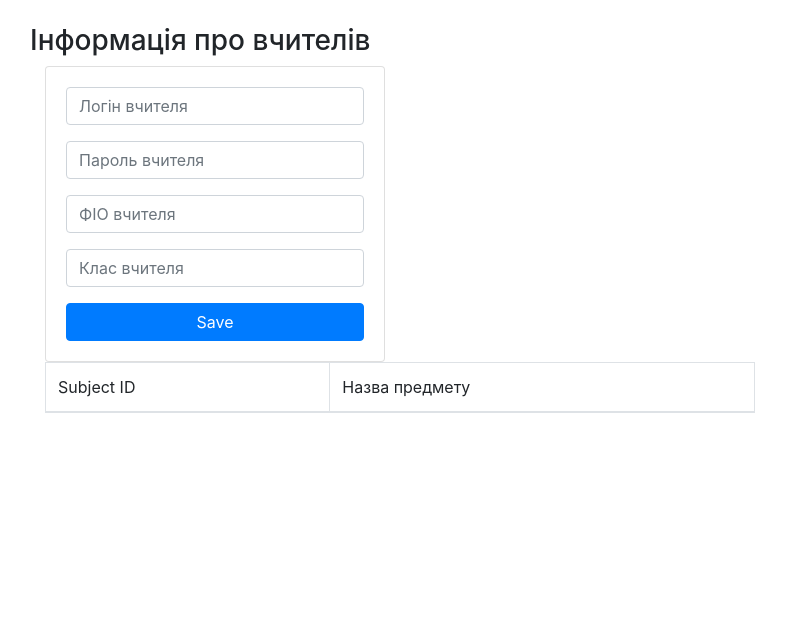
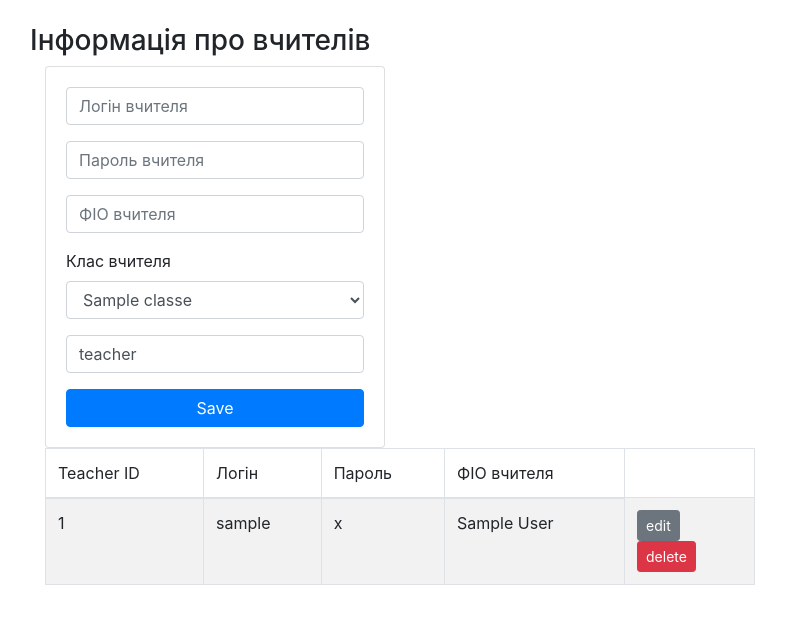
Before and after one commit to chessmaster987/School-diary, a Flask app: page /info_teacher in a window 1280 px wide. Shown: the part 56-680 px from the top of the page, without its empty margins (55-841 px from the left). Run offline with Flask 3, Linux system fonts and the light colour scheme; a database or web service that is not in the repository returns one stand-in record (values such as "Sample title"); some libraries are stand-ins or nearby versions.

Commit message:
деякі зміни по вибору класу у вчителя, якого я почав робити

```diff
--- a/app.py
+++ b/app.py
@@ -79,15 +79,15 @@ def info_student():
 @app.route('/info_teacher', methods=['GET', 'POST'])
 def info_teacher():
     cur = conn.cursor()
-    cur.execute("""SELECT teacher.employee_number, teacher.login, teacher.full_name, subject.subject_name, COALESCE(classes.class_name, 'Нет класса') AS class_name
+    cur.execute("""SELECT teacher.employee_number, teacher.login, login.password, teacher.full_name
                 FROM teacher
-                LEFT JOIN classes ON classes.class_number = teacher.class_number
-                INNER JOIN timetable on timetable.employee_number = teacher.employee_number
-                INNER JOIN subject on subject.subject_number = timetable.subject_number
+                INNER JOIN login on login.username = teacher.login
                 ORDER BY login ASC
                 """)
     teacher_data = cur.fetchall()
-    return render_template('admin/info_teacher.html', teacher_data=teacher_data)
+    cur.execute("SELECT class_number, class_name FROM classes")
+    data = cur.fetchall()
+    return render_template('admin/info_teacher.html', teacher_data=teacher_data, classes=data)
 
 
 @app.route('/info_classes', methods=['GET', 'POST'])
@@ -176,7 +176,27 @@ def add_student():
         flash('Student Added successfully')
         return redirect(url_for('info_student'))
 
-@app.route('/edit/<id>', methods=['POST', 'GET'])
+
+@app.route('/add_teacher', methods=['POST'])
+def add_teacher():
+    cur = conn.cursor(cursor_factory=psycopg2.extras.DictCursor)
+    if request.method == 'POST':
+        login = request.form['teacher_login']
+        password = request.form['teacher_password']
+        full_name = request.form['teacher_name']
+        class_number = request.form['teacher_class']
+        role = request.form['teacher_role']
+        print(role)
+        cur.execute(
+            "INSERT INTO teacher (login, full_name, class_number) VALUES (%s,%s,%s)", (login, full_name, class_number))
+        conn.commit()
+        cur.execute(
+            "INSERT INTO login (username, password, role) VALUES (%s,%s,%s)", (login, password, role))
+        conn.commit()
+        flash('Teacher Added successfully')
+        return redirect(url_for('info_teacher'))
+
+@app.route('/edit_student/<id>', methods=['POST', 'GET'])
 def get_employee(id):
     cur = conn.cursor(cursor_factory=psycopg2.extras.DictCursor)
     cur.execute("""SELECT student.login, login.password, student.full_name, student.class_number
@@ -186,10 +206,10 @@ def get_employee(id):
     data = cur.fetchall()
     cur.close()
     print(data[0])
-    return render_template('edit.html', student=data[0])
+    return render_template('edit_student.html', student=data[0])
 
 
-@app.route('/update/<id>', methods=['POST', 'GET'])
+@app.route('/update_student/<id>', methods=['POST', 'GET'])
 def update_student(id):
     cur = conn.cursor(cursor_factory=psycopg2.extras.DictCursor)
     if request.method == 'POST':
@@ -212,7 +232,7 @@ def update_student(id):
         return redirect(url_for('info_student'))
 
 
-@app.route('/delete/<id>', methods=['POST', 'GET'])
+@app.route('/delete_student/<id>', methods=['POST', 'GET'])
 def delete_student(id):
     cur = conn.cursor(cursor_factory=psycopg2.extras.DictCursor)
 
--- a/templates/admin/info_student.html
+++ b/templates/admin/info_student.html
@@ -46,8 +46,8 @@
                <td>{{ student[2] }}</td>
                <td>{{ student[3] }}</td>
                <td width="130">
-                  <a href="/edit/{{student[0]}}" class="btn btn-secondary btn-sm">edit</a>
-                  <a href="/delete/{{student[0]}}" class="btn btn-danger btn-delete btn-sm">delete</a>
+                  <a href="/edit_student/{{student[0]}}" class="btn btn-secondary btn-sm">edit</a>
+                  <a href="/delete_student/{{student[0]}}" class="btn btn-danger btn-delete btn-sm">delete</a>
                </td>
             </tr>
             {% endfor %}
--- a/templates/admin/info_teacher.html
+++ b/templates/admin/info_teacher.html
@@ -39,13 +39,13 @@
 
 {% extends "layout.html" %}
 {% block body %}
-<div class="student">
+<div class="teacher">
    <h3>Інформація про вчителів</h3>
 </div>
-<div class="student">
+<div class="teacher">
    <div class="col-md-4">
       <div class="card card-body">
-         <form action="#" method="POST">
+         <form action="{{url_for('add_teacher')}}" method="POST">
             <div class="form-group">
                <input type="text" class="form-control" name="teacher_login" placeholder="Логін вчителя">
             </div>
@@ -56,7 +56,15 @@
                <input type="text" class="form-control" name="teacher_name" placeholder="ФІО вчителя">
             </div>
             <div class="form-group">
-               <input type="text" class="form-control" name="teacher_class" placeholder="Клас вчителя">
+               <label for="teacher_class">Клас вчителя</label>
+               <select class="form-control" name="teacher_class" id="teacher_class">
+                  {% for class_name in classes %}
+                     <option value="{{ class_name[0] }}">{{ class_name[1]}}</option>
+                  {% endfor %}
+               </select>
+            </div>
+            <div class="form-group">
+               <input type="text" class="form-control" name="teacher_role" placeholder="Role" value="teacher">
             </div>
             <button class="btn btn-primary btn-block">
                Save
@@ -68,18 +76,22 @@
       <table id="example" class="table table-striped table-bordered" style="width:100%">
          <thead>
             <tr>
-               <td>Subject ID</td>
-               <td>Назва предмету</td>
+               <td>Teacher ID</td>
+               <td>Логін</td>
+               <td>Пароль</td>
+               <td>ФІО вчителя</td>
             </tr>
          </thead>
          <tbody>
-            {% for subject in subject_data %}
+            {% for teacher in teacher_data %}
             <tr>
-               <td>{{ subject[0] }}</td>
-               <td>{{ subject[1] }}</td>
+               <td>{{ teacher[0] }}</td>
+               <td>{{ teacher[1] }}</td>
+               <td>{{ teacher[2] }}</td>
+               <td>{{ teacher[3] }}</td>
                <td width="130">
-                  <a href="/edit/{{subject[0]}}" class="btn btn-secondary btn-sm">edit</a>
-                  <a href="/delete/{{subject[0]}}" class="btn btn-danger btn-delete btn-sm">delete</a>
+                  <a href="/edit_teacher/{{teacher[0]}}" class="btn btn-secondary btn-sm">edit</a>
+                  <a href="/delete_teacher/{{teacher[0]}}" class="btn btn-danger btn-delete btn-sm">delete</a>
                </td>
             </tr>
             {% endfor %}
--- a/templates/edit.html
+++ b/templates/edit_student.html
@@ -3,7 +3,7 @@
 <div class="student">
    <div class="col-md-4 offset-md-4">
       <div class="card card-body">
-         <form action="/update/{{student.login}}" method="POST">
+         <form action="/update_student/{{student.login}}" method="POST">
             <div class="form-group">
                <input type="text" name="login" value="{{student.login}}" class="form-control">
             </div>
```
